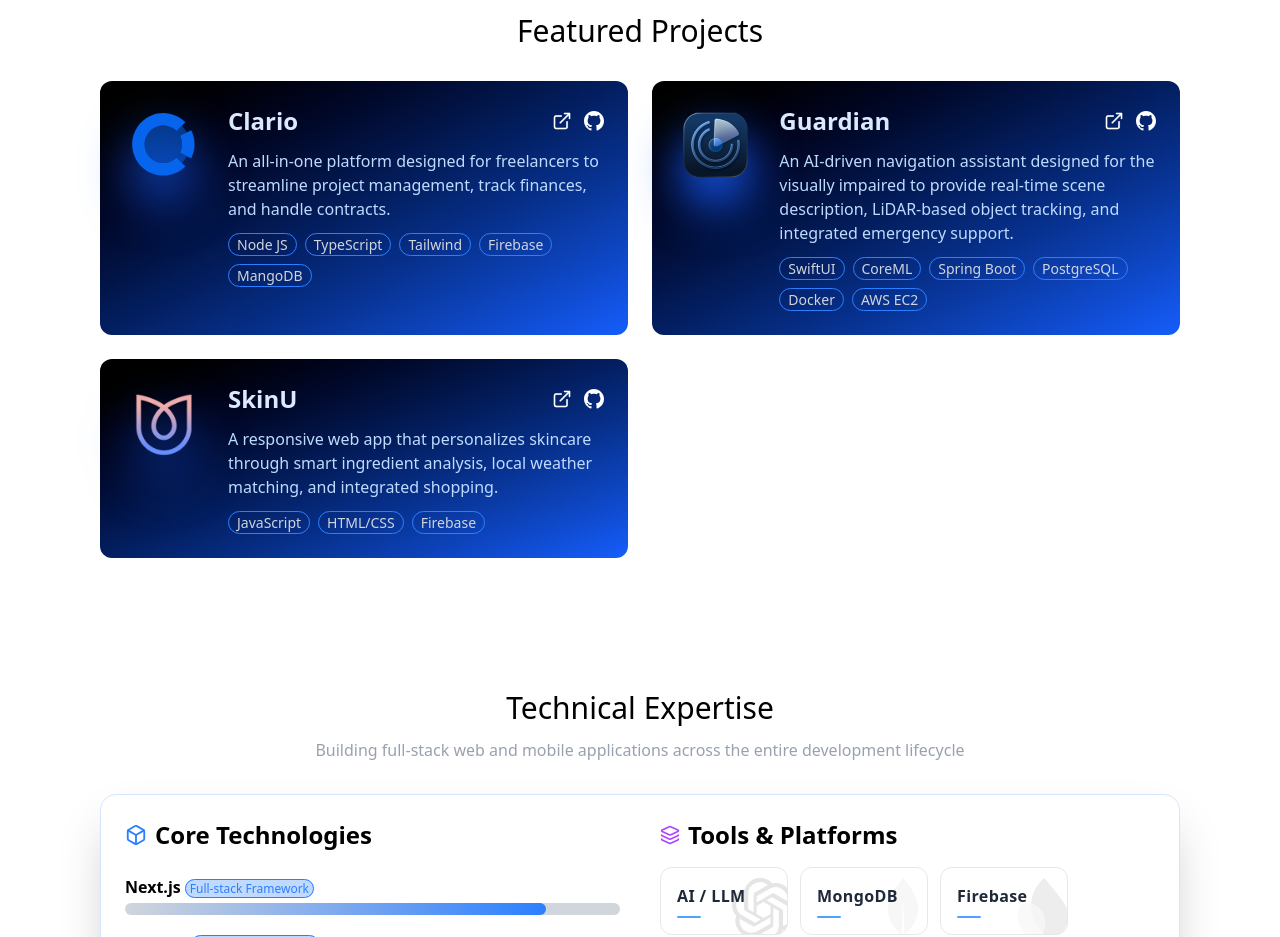
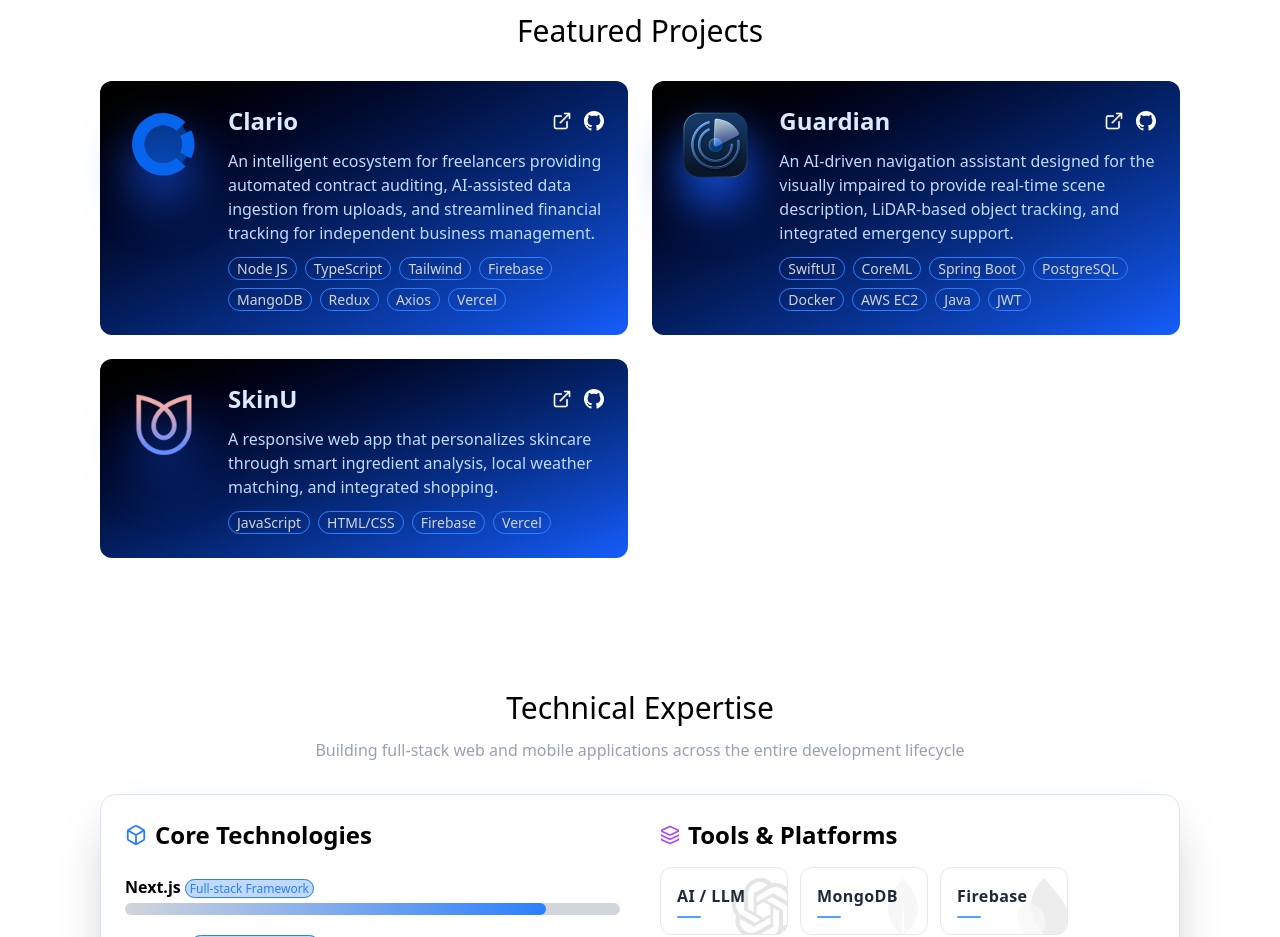
Before and after one commit to 94yahui/my_portfolio, a React (Vite) app: page / in a window 1280 px wide. Shown: the part 920-1857 px from the top of the page. Built offline with nearby package versions, Linux system fonts and the light colour scheme; no server answers.

Commit message:
Update resume, tools of projects

```diff
--- a/src/Projects.tsx
+++ b/src/Projects.tsx
@@ -12,7 +12,7 @@ const t = {
       {
         title: "Clario",
         descrp:
-          "An all-in-one platform designed for freelancers to streamline project management, track finances, and handle contracts.",
+          "An intelligent ecosystem for freelancers providing automated contract auditing, AI-assisted data ingestion from uploads, and streamlined financial tracking for independent business management.",
       },
       {
         title: "Guardian",
@@ -32,7 +32,7 @@ const t = {
       {
         title: "Clario",
         descrp:
-          "一个面向自由职业者的一站式平台，整合了项目管理、财务追踪与合同处理功能。",
+          "专为自由职业者打造的智能生态系统，提供自动化合同审计、AI 数据解析导入及流线型财务管理功能。",
       },
       {
         title: "Guardian",
@@ -54,7 +54,7 @@ const projects = [
     demoUrl: "https://www.c-lario.com/",
     gitUrl: "https://github.com/94yahui/clario",
     iconUrl: clario,
-    tools: ["Node JS", "TypeScript", "Tailwind", "Firebase", "MangoDB"],
+    tools: ["Node JS", "TypeScript", "Tailwind", "Firebase", "MangoDB", "Redux", "Axios", "Vercel",],
   },
   {
     demoUrl: "https://guardian-mu-three.vercel.app/",
@@ -67,13 +67,15 @@ const projects = [
       "PostgreSQL",
       "Docker",
       "AWS EC2",
+      "Java",
+      "JWT"
     ],
   },
   {
     demoUrl: "https://skinu-danielvelasteguis-projects.vercel.app/signup",
     gitUrl: "https://github.com/94yahui/SkinU-Project",
     iconUrl: skinu,
-    tools: ["JavaScript", "HTML/CSS", "Firebase"],
+    tools: ["JavaScript", "HTML/CSS", "Firebase", "Vercel"],
   },
 ];
 
```
Also changed, not shown: 1 other file (tests, documents, lock files or other folders).
